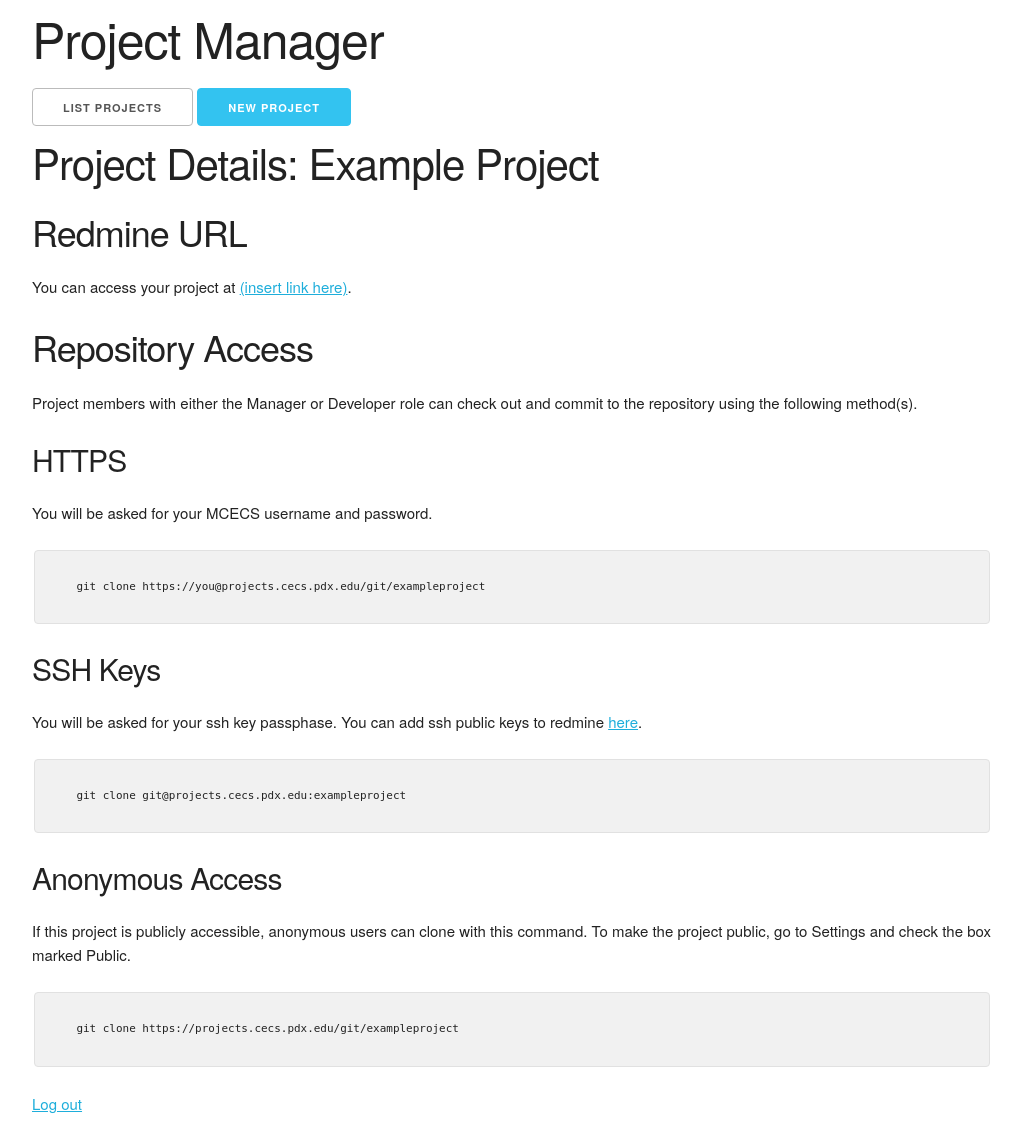
After one commit to chances/php-bd, a PHP site: page /detail.php in a window 1280 px wide. The commit adds this page. Shown: the whole page, without its empty margins (128-1150 px from the left). Run offline with PHP 8.4, Linux system fonts and the light colour scheme; some libraries are stand-ins or nearby versions.

Commit message:
Add static detail page

```diff
--- /dev/null
+++ b/app/detail.php
@@ -0,0 +1,37 @@
+<?php
+require_once __DIR__ . '/inc/header.php';
+?>
+
+  <section>
+
+    <h2>Project Details: Example Project</h2>
+
+    <h3>Redmine URL</h3>
+
+    <p>You can access your project at <a href="#">(insert link here)</a>.</p>
+
+    <h3>Repository Access</h3>
+    <p>Project members with either the Manager or Developer role can check out and commit to the repository using the following method(s).</p>
+    <h4>HTTPS</h4>
+    <p>You will be asked for your MCECS username and password.</p>
+    <pre><code>
+    git clone https://you@projects.cecs.pdx.edu/git/exampleproject
+    </code></pre>
+
+    <h4>SSH Keys</h4>
+    <p>You will be asked for your ssh key passphase. You can add ssh public keys to redmine <a href="https://intranet.cecs.pdx.edu/projects/keys">here</a>.</p>
+    <pre><code>
+    git clone git@projects.cecs.pdx.edu:exampleproject
+    </code></pre>
+
+    <h4>Anonymous Access</h4>
+    <p>If this project is publicly accessible, anonymous users can clone with this command. To make the project public, go to Settings and check the box marked Public.</p>
+    <pre><code>
+    git clone https://projects.cecs.pdx.edu/git/exampleproject
+    </code></pre>
+
+  </section>
+
+<?php
+require_once __DIR__ . '/inc/footer.php';
+?>
--- a/app/inc/header.php
+++ b/app/inc/header.php
@@ -17,6 +17,6 @@ require_once __DIR__ . '/../../config.php';
     </header>
 
     <nav class="row">
-      <a class="button" href="#">List Projects</a>
-      <a class="button button-primary" href="#">New Project</a>
+      <a class="button" href="index.php">List Projects</a>
+      <a class="button button-primary" href="new.php">New Project</a>
     </nav>
--- a/app/index.php
+++ b/app/index.php
@@ -20,7 +20,7 @@ require_once __DIR__ . '/inc/header.php';
             <td>My project is cool</td>
             <td>2015-12-31</td>
             <td>git</td>
-            <td><a href="#">Details</a></td>
+            <td><a href="detail.php">Details</a></td>
           </tr>
         </tbody>
       </table>
```
